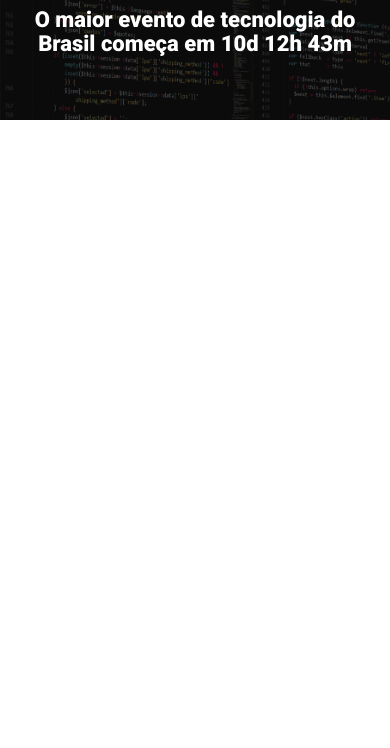
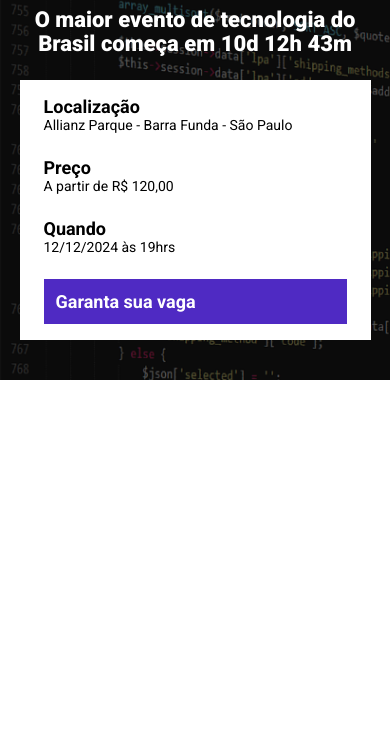
Before and after one commit to Flixz1n/ebac_techTalks, a website built with Parcel: page src/index.html in a window 390 px wide. Shown: the part 96-844 px from the top of the page. Built offline with nearby package versions, Linux system fonts and the light colour scheme.

Commit message:
Criando a barra de informção

```diff
--- a/src/index.html
+++ b/src/index.html
@@ -14,6 +14,23 @@
         <div class="container">
             <img class="hero__logo" src="./images/ebac_logo.svg" alt="">
             <p class="hero__text">O maior evento de tecnologia do Brasil começa em 10d 12h 43m</p>
+            <div class="infos-bar">
+                <ul class="infos-bar__infos">
+                    <li class="infos-bar__infos__item">
+                        <b>Localização</b>
+                        Allianz Parque - Barra Funda - São Paulo
+                    </li>
+                    <li class="infos-bar__infos__item">
+                        <b>Preço</b>
+                        A partir de R$ 120,00
+                    </li>
+                    <li class="infos-bar__infos__item">
+                        <b>Quando</b>
+                        12/12/2024 às 19hrs
+                    </li>
+                </ul>
+                <a href="#" class="button button--primary">Garanta sua vaga</a>
+            </div>
         </div>
     </header>
 
--- /dev/null
+++ b/src/styles/components/_buttons.scss
@@ -0,0 +1,25 @@
+.button{
+    padding: 12px;
+    font-size: 18px;
+    font-weight: bold;
+    text-decoration: none;
+    text-align: center;
+    white-space: nowrap;
+
+
+    &--primary {
+        color: #fff;
+        background-color: #4f2ac3;
+    }
+
+    @media(max-width: 640px) {
+        display: flex;
+        width: 100%;
+        align-items: center;
+    }
+
+    @media(max-width: 1024px){
+        display: flex;
+        align-items: center;
+    }
+}
--- /dev/null
+++ b/src/styles/components/_infos_bar.scss
@@ -0,0 +1,41 @@
+.infos-bar {
+    padding: 16px 24px;
+    background-color: #fff;
+    display: flex;
+    justify-content: space-between;
+
+    &__infos {
+        display: flex;
+        gap: 40px;
+
+        &__item {
+            font-size: 14px;
+            color: #000;
+
+            b{
+                font-size: 18px;
+                display: block;
+                color: #000;
+            }
+        }
+    }
+
+    @media(max-width:640px) {
+        display: block;
+
+        &__infos {
+            display: block;
+
+            &__item {
+                margin-bottom: 24px;
+            }
+        }
+    }
+
+    @media(max-width: 1024px) {
+       &__infos {
+        gap: 16px;
+       }
+    }
+
+}
--- a/src/styles/main.scss
+++ b/src/styles/main.scss
@@ -1,4 +1,6 @@
 @use 'hero';
+@use 'components/infos_bar';
+@use 'components/buttons';
 
 * {
     margin: 0;
@@ -6,6 +8,7 @@
     box-sizing: border-box;
     font-family: Roboto, sans-serif;
     color: #fff;
+    list-style: none;
 }
 
 .container {
```
